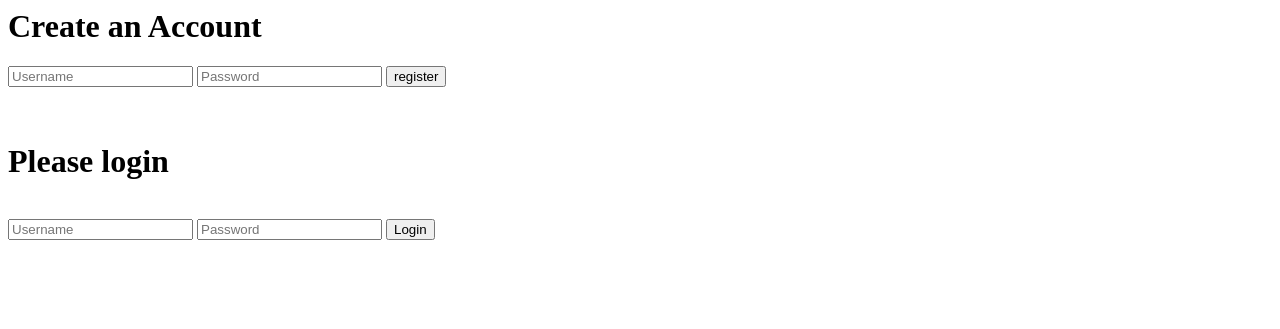
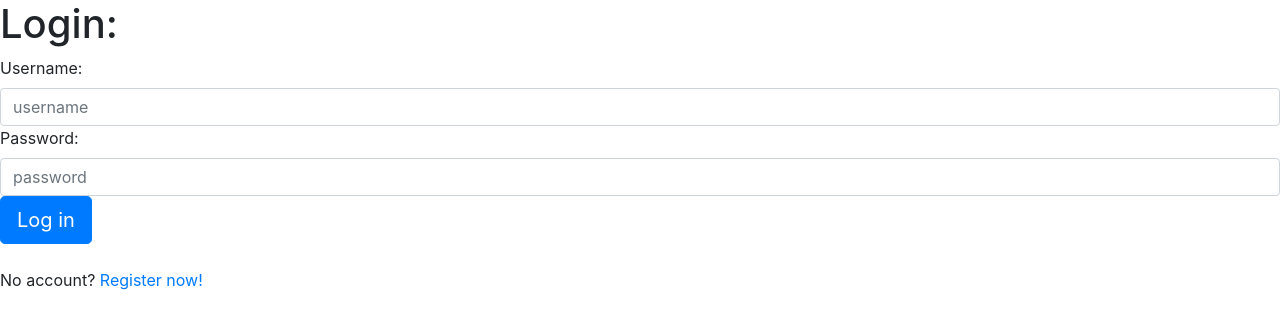
Before and after one commit to crockk/collaborative-canvas, a Flask app: page /login in a window 1280 px wide. Shown: the top 329 px of the page. Run offline with Flask 2, Linux system fonts and the light colour scheme; some libraries are stand-ins or nearby versions.

Commit message:
Updated master branch with develop files

```diff
--- a/app.py
+++ b/app.py
@@ -1,16 +1,33 @@
 from flask import Flask, render_template, redirect, url_for, request, session, g, jsonify
+from flask_nav import Nav
+from flask_nav.elements import Navbar, View, Subgroup, Separator, Link
+from flask_bootstrap import Bootstrap
 from peewee import SqliteDatabase
 from database import User, Cards
 from flask_login import LoginManager, UserMixin, login_user, login_required, logout_user, current_user
 import bcrypt  # for hashing
 
 app = Flask(__name__)
+Bootstrap(app)
+nav = Nav()
+
 app.secret_key = 'SuperSecretKeyForAgileProject'
 db = SqliteDatabase('clicker.sqlite')
 # init for managing logins
 login_manager = LoginManager()
 login_manager.init_app(app)
 login_manager.login_view = 'login'
+
+
+@nav.navigation()
+def mynavbar():
+    if current_user.is_authenticated:
+        return Navbar(
+            'Menu',
+            View('Home', 'home'),
+            View(f'Logout ({g.user.username})', 'logout'),
+            View('Profile', 'profile')
+        )
 
 
 @app.before_request
@@ -35,7 +52,7 @@ def close_connection(exception):
         db.close()
 
 
-@app.route('/')
+@app.route('/home', methods=['GET'])
 def home():
     return render_template('index.html')
 
@@ -79,6 +96,7 @@ def profile():
 @app.route('/register', methods=['GET', 'POST'])
 def register():
     """ Registers a new user and hashes password, also logs in after """
+    error = None
     if request.method == 'POST':
         username = request.form["new_username"]
         password = request.form["new_password"].encode("utf-8")
@@ -87,6 +105,8 @@ def register():
         session["user_id"] = User.get(User.username == newuser.username).id
         login_user(newuser)
         return redirect(url_for('profile'))
+    if request.method == 'GET':
+        return render_template('register.html', error=error)
 
 
 @app.route('/logout')
@@ -98,4 +118,5 @@ def logout():
 
 
 if __name__ == '__main__':
+    nav.init_app(app)
     app.run(debug=True)
--- a/templates/login.html
+++ b/templates/login.html
@@ -1,31 +1,32 @@
-<html>
-  <head>
-    <title>Flask Intro - login page</title>
-    <meta name="viewport" content="width=device-width, initial-scale=1.0">
-  </head>
-  <body>
-    <div class="container">
-        <h1>Create an Account</h1>
-      <form action="/register" method="post">
-        <input type="text" placeholder="Username" name="new_username" value="">
-        <input type="password" placeholder="Password" name="new_password" value="">
-        <input type="submit" value="register">
-      </form>
-    </div>
+<!DOCTYPE html>
+<html lang="en">
+
+<head>
+  <title>login page</title>
+  <meta charset="utf-8">
+  <meta name="viewport" content="width=device-width, initial-scale=1">
+  <link rel="stylesheet" href="https://stackpath.bootstrapcdn.com/bootstrap/4.4.1/css/bootstrap.min.css" integrity="sha384-Vkoo8x4CGsO3+Hhxv8T/Q5PaXtkKtu6ug5TOeNV6gBiFeWPGFN9MuhOf23Q9Ifjh" crossorigin="anonymous">
+  <link rel="stylesheet" href="../static/css/login.css">
+
+
+</head>
+
+<body>
+  <section id="container">
+    <form action="/login" class="login" method="post">
+      <h1>Login:</h1>
+      <label for="username">Username:</label>
+      <input name="username" type="text" placeholder="username" class="form-control">
+      <label for="password">Password:</label>
+      <input name="password" type="password" placeholder="password" class="form-control">
+      <button type="submit" class="btn btn-primary btn-lg">Log in</button>
+    </form>
+
     <br>
-    <div class="container">
-      <h1>Please login</h1>
-      <br>
-      <form action="/login" method="post">
-        <input type="text" placeholder="Username" name="username" value="{{
-          request.form.username }}">
-         <input type="password" placeholder="Password" name="password" value="{{
-          request.form.password }}">
-        <input class="btn btn-default" type="submit" value="Login">
-      </form>
-      {% if error %}
-        <p class="error"><strong>Error:</strong> {{ error }}
-      {% endif %}
-    </div>
-  </body>
-</html>
+    <p>No account? <a href="http://127.0.0.1:5000/register">Register now!</a></p>
+</section>
+
+
+
+
+</body>
```
Also changed, not shown: templates/index.html (+27 -4 lines), templates/profile.html (+14 -2 lines).
